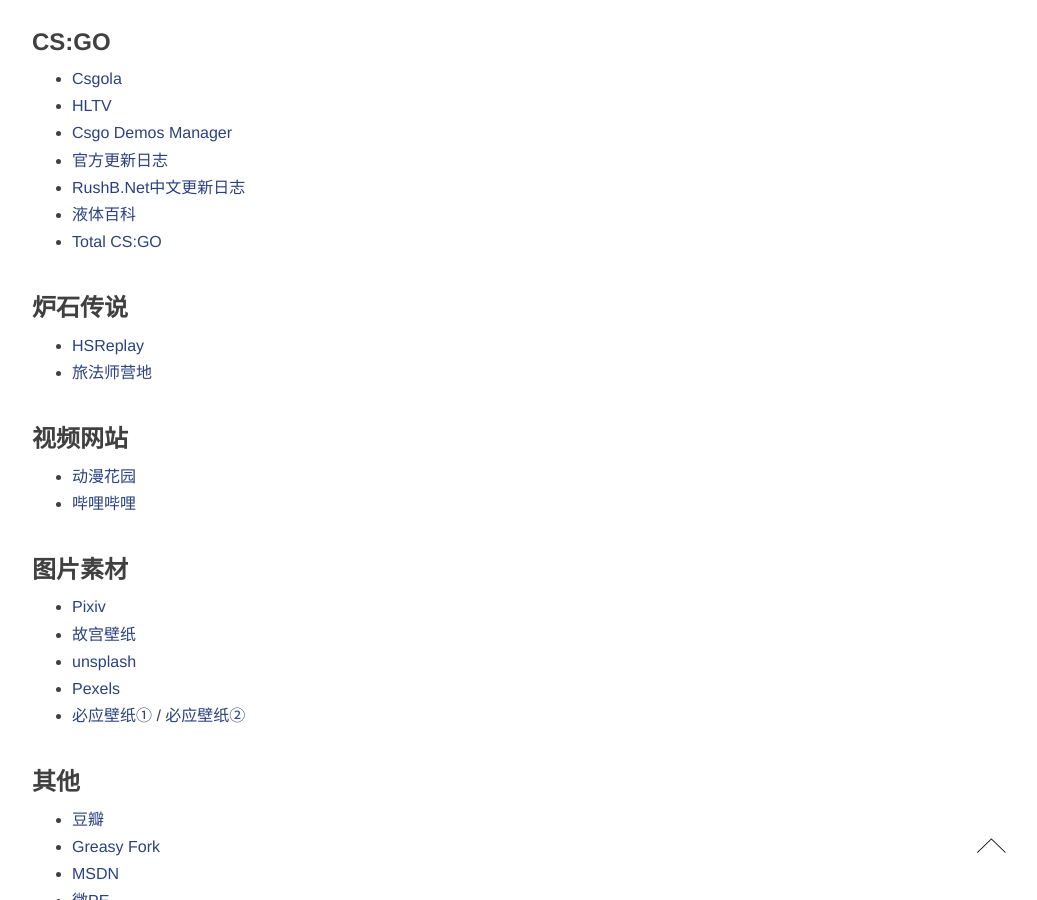
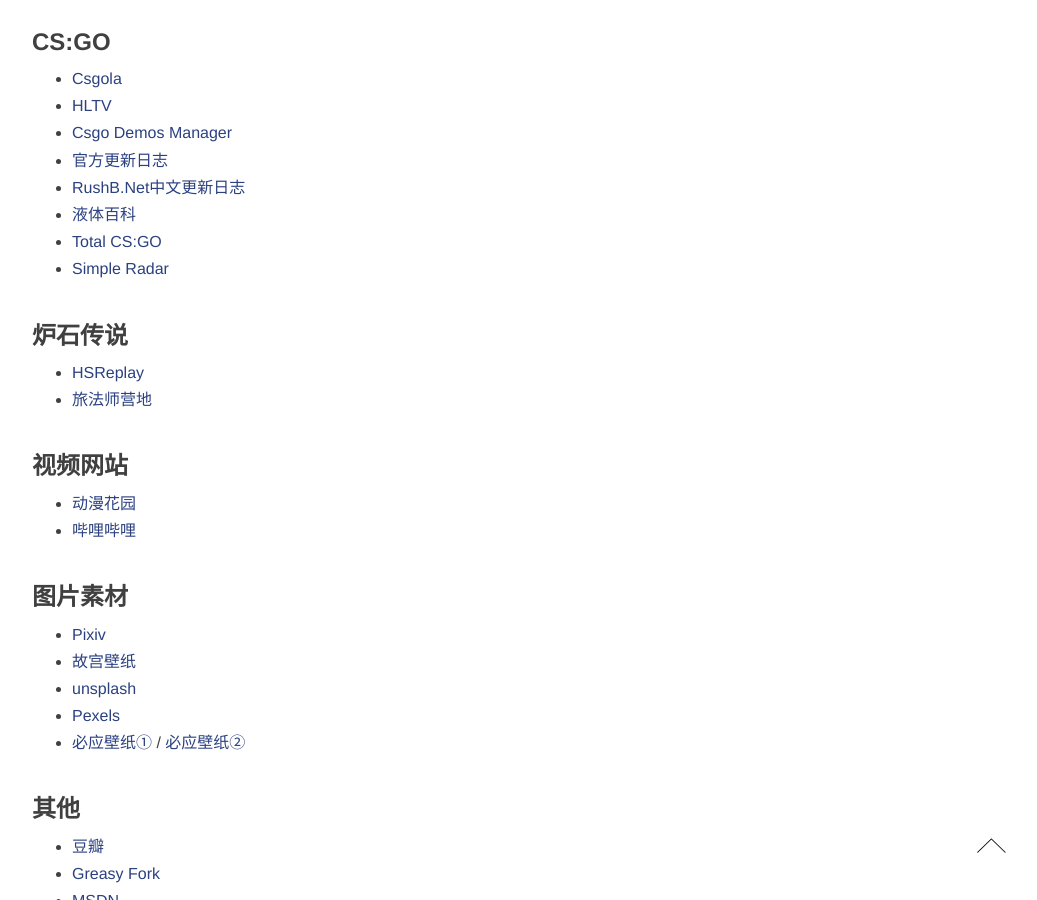
Before and after one commit to aleng-zhang/Blog, a Jekyll site: the page built from _posts/2018-03-27-Bookmarks.md, in a window 1280 px wide and 900 px high, scrolled down 1798 px. Shown: the whole window, without its empty margins (233-1270 px from the left). Built offline with Jekyll 4.4.1, drawn with Linux system fonts in a browser that asks for light colours; nearby versions of some CDN libraries; comment, search, counter and statistics services are not loaded.

Commit message:
add [Simple Radar]

```diff
--- a/_posts/2018-03-27-Bookmarks.md
+++ b/_posts/2018-03-27-Bookmarks.md
@@ -53,6 +53,7 @@
 + [RushB.Net中文更新日志](https://www.rushb.net/csgo-updates-log)
 + [液体百科](https://liquipedia.net/counterstrike/Main_Page)
 + [Total CS:GO](https://totalcsgo.com/commands)
++ [Simple Radar](https://readtldr.gg/simpleradar-download)
 
 ### 炉石传说
 + [HSReplay](https://hsreplay.net/)
```
